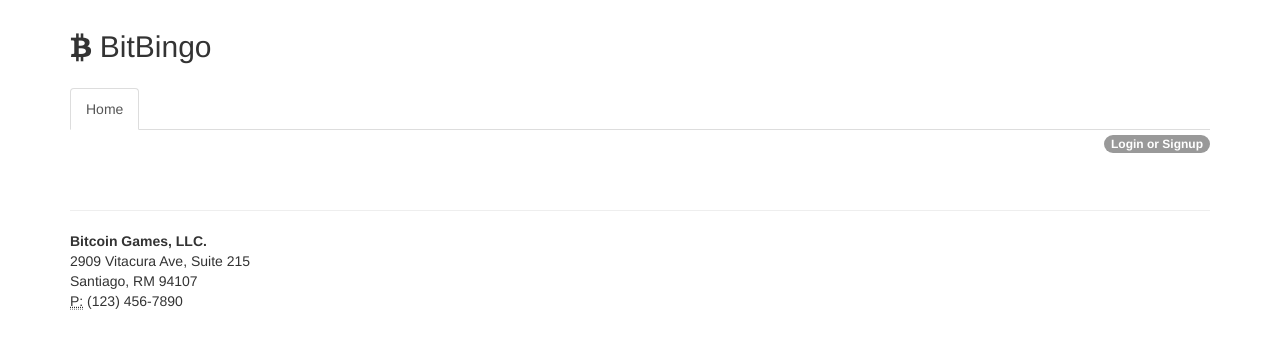
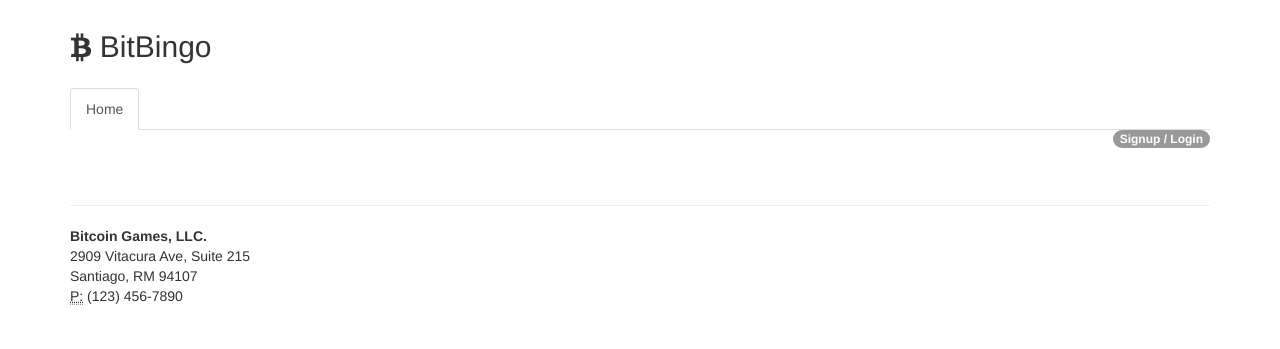
Before and after one commit to niedbalski/bitbingo, a Flask app: page / in a window 1280 px wide. Shown: the top 349 px of the page. Run offline with Flask 2, Linux system fonts and the light colour scheme; parts of the project's set-up code (start-up, migrations or seed data) failed here and were passed over; some libraries are stand-ins or nearby versions.

Commit message:
[all] modified base template

```diff
--- a/bitbingo/web/templates/base.html
+++ b/bitbingo/web/templates/base.html
@@ -223,6 +223,7 @@
     <script id="signup-form" type="text/html">
       <div class="row signup">
         <div class="col-sm-3 col-lg-3"></div>
+
         <!--clearfix here-->
         <div class="clearfix visible-sm"></div>
         <div class="col-sm-6 col-lg-6">
@@ -241,8 +242,8 @@
         <div class="col-sm-2 col-lg-2"></div>
       </div>
     </script>
+    <!-- / Backbone.js templates -->
 
-    <!-- / Backbone.js templates -->
     <div class="container">
       <div class="row clearfix">
 	<div class="col-md-12 column">
@@ -251,11 +252,21 @@
 	  </h2>
 	  <ul class="nav nav-tabs">
 	    <li class="active">
-	      <a href="#"> {% block initial %}Home{% endblock %}</a>
+	      <a href="#">Home</a>
 	    </li>
-            {% block navigation %}{% endblock %}
-	  </ul>
-	  <a class="pull-right" href="#">{% block badge %}{% endblock %}</a>
+            <li>
+              <a class="hidden" href="/#transactions">Transactions</a>
+            </li>
+            <li>
+              <a class="hidden" href="/player/support">Support</a>
+            </li>
+            <li>
+              <a class="hidden" href="/player/logout">Logout</a>
+            </li>
+          </ul>
+
+	  <a class="badge pull-right" href="/#signup">Signup / Login</a>
+
 	  <div class="row clearfix">
 	    <div class="col-md-12 column">
               <div id="content">{% block content %}{% endblock %}</div>
```
